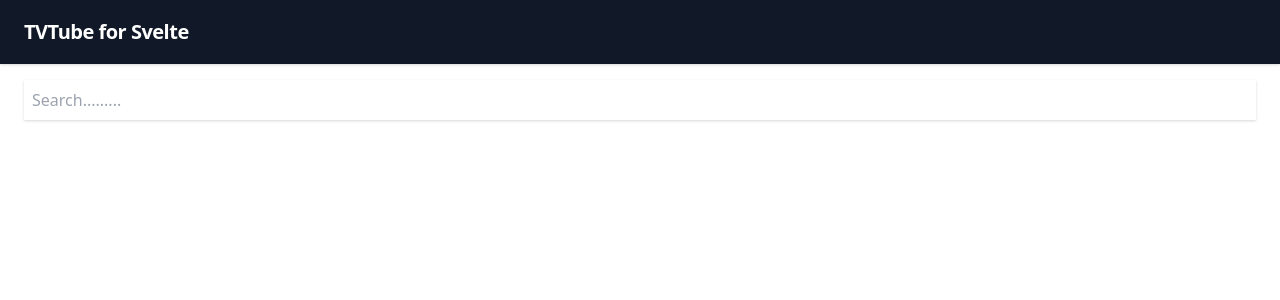
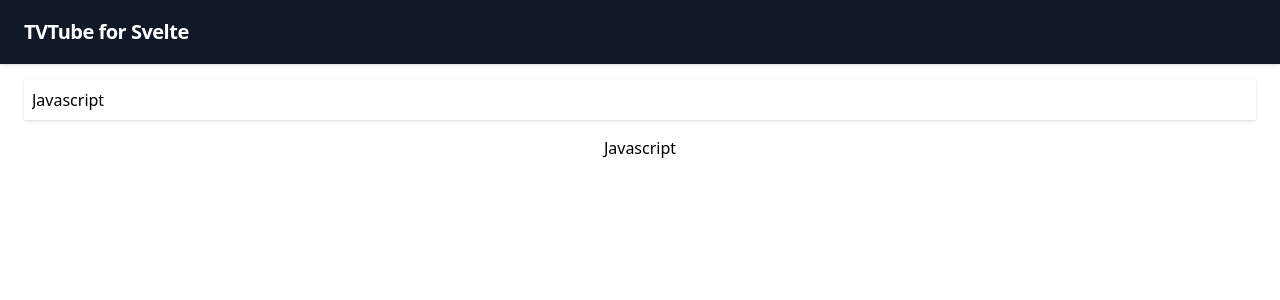
Before and after one commit to Nokking/TVtubeForSvelte, a Svelte app in the folder my-svelte-project/: page / in a window 1280 px wide. Shown: the top 300 px of the page. Built offline with nearby package versions, Linux system fonts and the light colour scheme.

Commit message:
edit MainPage and formatted

```diff
--- a/my-svelte-project/package.json
+++ b/my-svelte-project/package.json
@@ -15,6 +15,8 @@
     "@tsconfig/svelte": "^2.0.0",
     "autoprefixer": "^9.8.8",
     "postcss": "^7.0.39",
+    "prettier": "^2.5.1",
+    "prettier-plugin-svelte": "^2.6.0",
     "rollup": "^2.3.4",
     "rollup-plugin-css-only": "^3.1.0",
     "rollup-plugin-livereload": "^2.0.0",
--- a/my-svelte-project/src/App.svelte
+++ b/my-svelte-project/src/App.svelte
@@ -2,9 +2,8 @@
     import Tailwindcss from './Tailwindcss.svelte';
     import Header from './components/Header.svelte';
     import Router from 'svelte-spa-router';
-	import { routes } from "./router";
+    import { routes } from './router';
 </script>
-
 
 <Tailwindcss />
 <Header />
--- a/my-svelte-project/src/Tailwindcss.svelte
+++ b/my-svelte-project/src/Tailwindcss.svelte
@@ -2,4 +2,4 @@
     @tailwind base;
     @tailwind components;
     @tailwind utilities;
-  </style>
+</style>
--- a/my-svelte-project/src/components/SearchBar.svelte
+++ b/my-svelte-project/src/components/SearchBar.svelte
@@ -1,5 +1,10 @@
+<script lang="ts">
+    export let value = ''
+</script>
+
+
 <div class="shadow flex">
-    <input class="w-full rounded p-2" type="text" placeholder="Search.........">
+    <input { value } class="w-full rounded p-2" type="text" placeholder="Search.........">
     <button class="bg-white w-auto flex justify-end items-center text-blue-500 p-2 hover:text-blue-400">
         <svg fill="none" stroke="currentColor" stroke-linecap="round" stroke-linejoin="round" stroke-width="2" viewBox="0 0 24 24"  class="w-6 h-6">
             <path d="M21 211-6-6m2-5a7 7 0 11-14 0 7 7 0 0114 0z"></path>
--- a/my-svelte-project/src/pages/TVTubeSvelte.svelte
+++ b/my-svelte-project/src/pages/TVTubeSvelte.svelte
@@ -1,8 +1,14 @@
 <script lang="ts">
     import SearchBar from "../components/SearchBar.svelte";
+
+    let q = 'Javascript'
 </script>
 
 
 <form>
-    <SearchBar />
+    <SearchBar value={q} />
 </form>
+
+<div class="text-center mt-4">
+    { q }
+</div>
```
Also changed, not shown: 2 other files (tests, documents, lock files or other folders). Lines whose indentation alone changed are shown as unchanged.
